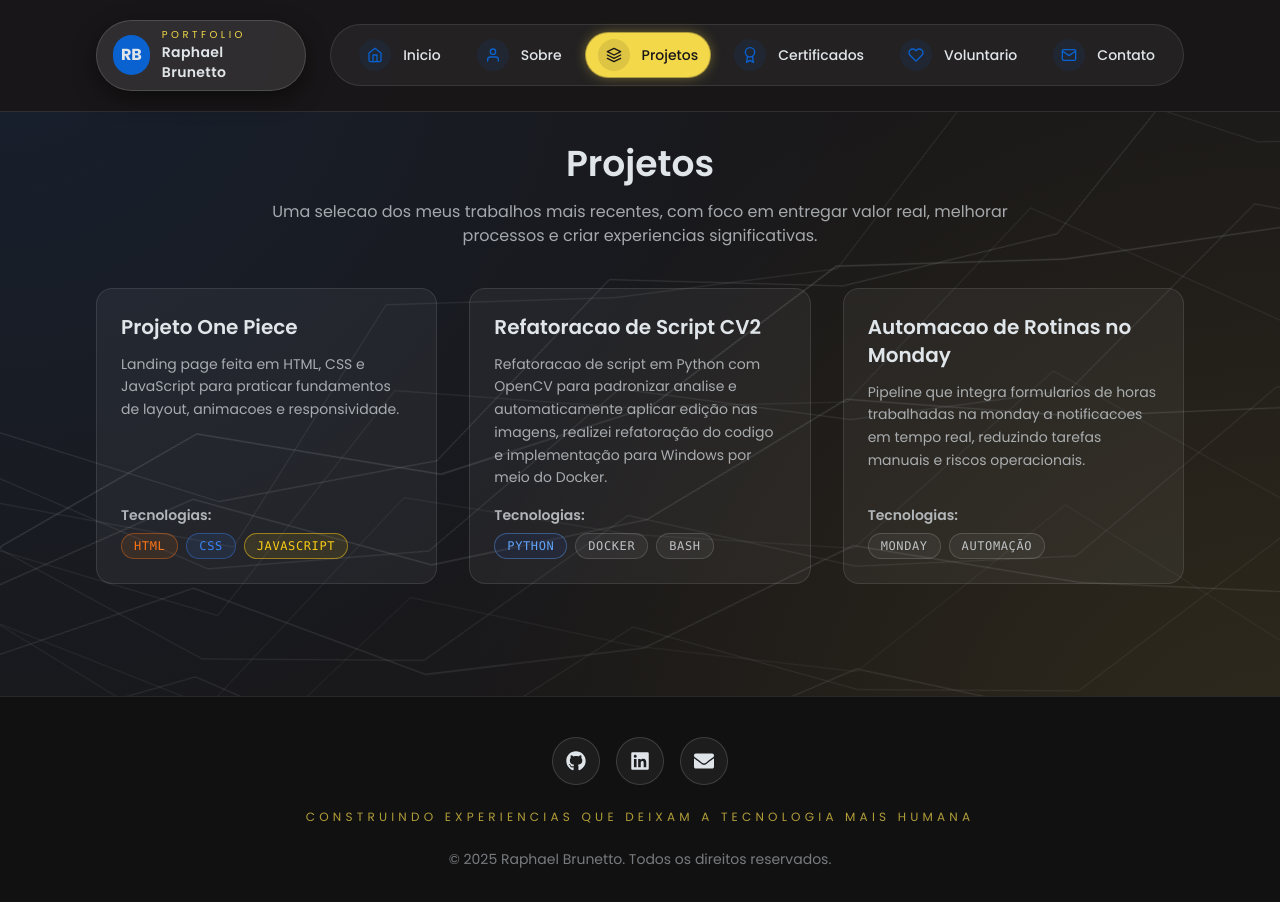
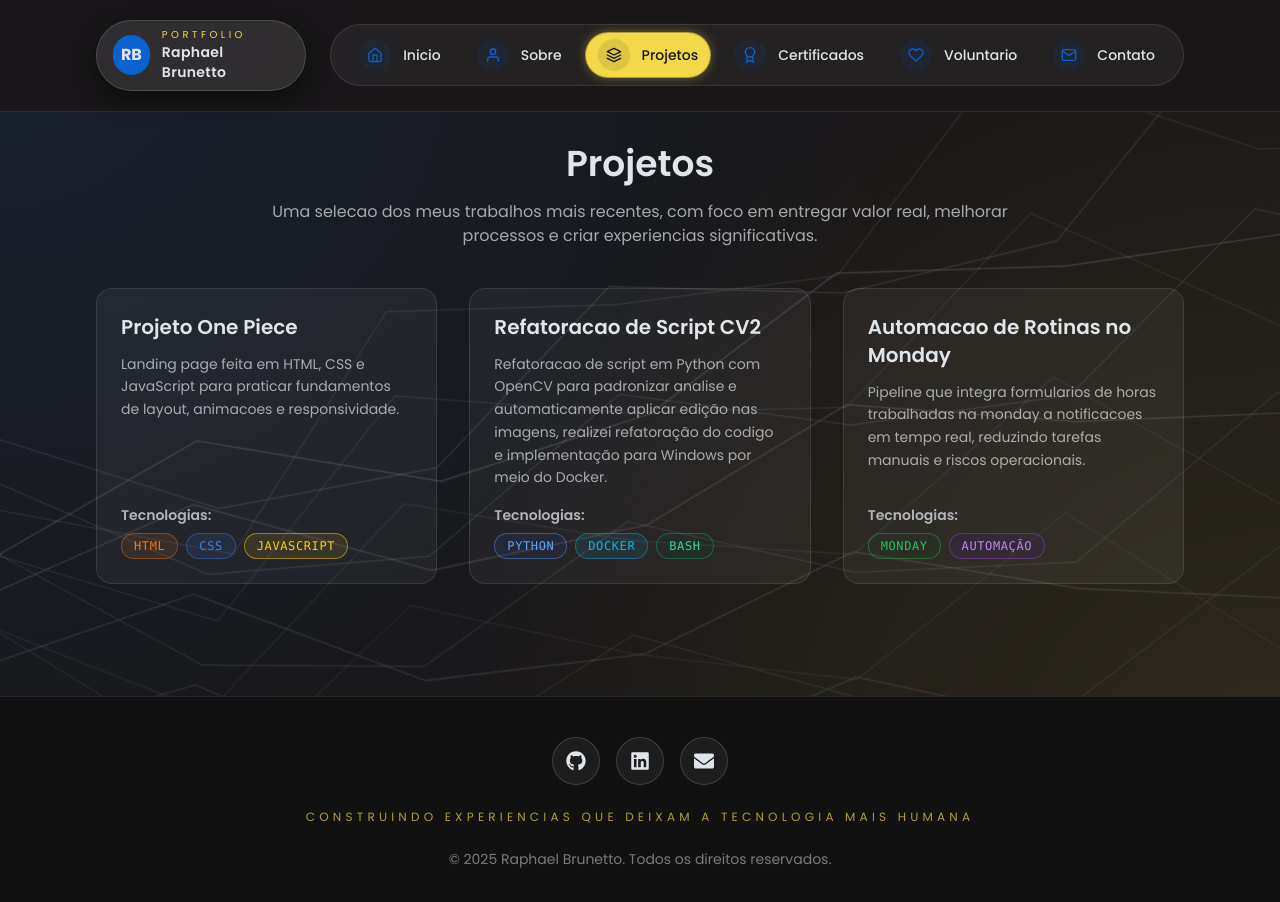
Before and after one commit to Raphabrunetto/curriculo, a Next.js app: page /projetos in a window 1280 px wide. Shown: the top 902 px of the page. Built offline with nearby package versions, Linux system fonts and the light colour scheme.

Commit message:
new functions and info atualized

```diff
--- a/package.json
+++ b/package.json
@@ -14,7 +14,6 @@
     "@tsparticles/preset-links": "^3.2.0",
     "@tsparticles/react": "^3.0.0",
     "@tsparticles/slim": "^3.9.1",
-    "framer-motion": "^12.23.21",
     "next": "15.5.4",
     "react": "19.1.0",
     "react-dom": "19.1.0",
--- a/src/app/globals.css
+++ b/src/app/globals.css
@@ -23,3 +23,97 @@ body {
   background-color: var(--color-background);
   color: var(--color-foreground);
 }
+
+@keyframes fade-in-up {
+  0% {
+    opacity: 0;
+    transform: translate3d(0, 32px, 0);
+  }
+  100% {
+    opacity: 1;
+    transform: translate3d(0, 0, 0);
+  }
+}
+
+.animate-fade-in-up {
+  opacity: 0;
+  animation-name: fade-in-up;
+  animation-duration: 0.8s;
+  animation-timing-function: ease;
+  animation-fill-mode: forwards;
+}
+
+@keyframes fade-in-soft {
+  0% {
+    opacity: 0;
+  }
+  100% {
+    opacity: var(--fade-target, 1);
+  }
+}
+
+.animate-fade-in-soft {
+  opacity: 0;
+  animation: fade-in-soft 1.2s ease forwards;
+}
+
+@keyframes spin-slow {
+  from {
+    transform: rotate(0deg);
+  }
+  to {
+    transform: rotate(360deg);
+  }
+}
+
+[data-animate="spin-slow"] {
+  animation: spin-slow 30s linear infinite;
+}
+
+@keyframes wave-float {
+  0% {
+    transform: translate3d(-50%, 0, 0) rotate(var(--wave-rotation));
+  }
+  50% {
+    transform: translate3d(-50%, 22px, 0) rotate(var(--wave-rotation));
+  }
+  100% {
+    transform: translate3d(-50%, 0, 0) rotate(var(--wave-rotation));
+  }
+}
+
+.wave-layer {
+  will-change: transform;
+  animation-name: wave-float;
+  animation-duration: var(--wave-duration, 28s);
+  animation-timing-function: ease-in-out;
+  animation-iteration-count: infinite;
+}
+
+.wave-path {
+  fill: none;
+  stroke: rgba(224, 229, 233, 0.55);
+  stroke-linecap: round;
+  stroke-linejoin: round;
+  mix-blend-mode: screen;
+  filter: blur(0.2px);
+  transition: opacity 0.4s ease;
+}
+
+@media (prefers-reduced-motion: reduce) {
+  .animate-fade-in-up,
+  .animate-fade-in-soft {
+    animation: none;
+    opacity: 1;
+    transform: none;
+  }
+
+  [data-animate="spin-slow"],
+  .wave-layer {
+    animation: none;
+  }
+
+  .wave-layer {
+    transform: translate3d(-50%, 0, 0) rotate(var(--wave-rotation));
+  }
+}
--- a/src/components/About.tsx
+++ b/src/components/About.tsx
@@ -12,7 +12,7 @@ const About = () => {
 
       <div className="rounded-3xl border border-white/10 bg-white/5 p-8 text-lg text-[#E0E5E9]/80 space-y-6 leading-relaxed shadow-[0_20px_45px_rgba(10,98,208,0.35)]">
         <p>
-          Sou estudante de Engenharia de Software pela Universidade Positivo (UP), no oitavo periodo. Nesses ultimos
+          Sou formado em Engenharia de Software pela Universidade Positivo (UP). Nos últimos
           anos mergulhei em linguagens de programacao, bancos de dados, arquitetura de aplicacoes e metodologias ageis
           como SCRUM para construir projetos mais colaborativos e previsiveis.
         </p>
--- a/src/components/Card.tsx
+++ b/src/components/Card.tsx
@@ -1,20 +1,24 @@
-const getTechColors = (tech: string) => {
-  switch (tech.toLowerCase()) {
-    case 'html':
-      return 'border border-[#F97316]/40 text-[#F97316] bg-[#F97316]/10';
-    case 'css':
-      return 'border border-[#3B82F6]/40 text-[#3B82F6] bg-[#3B82F6]/10';
-    case 'javascript':
-    case 'js':
-      return 'border border-[#FACC15]/50 text-[#FACC15] bg-[#FACC15]/10';
-    case 'python':
-      return 'border border-[#60A5FA]/40 text-[#60A5FA] bg-[#1D4ED8]/10';
-    case 'react':
-      return 'border border-[#7DD3FC]/40 text-[#7DD3FC] bg-[#0EA5E9]/10';
-    default:
-      return 'border border-white/15 text-[#E0E5E9]/80 bg-white/5';
-  }
+const normalizeTech = (tech: string) =>
+  tech
+    .normalize('NFD')
+    .replace(/[\u0300-\u036f]/g, '')
+    .toLowerCase();
+
+const techColors: Record<string, string> = {
+  html: 'border border-[#F97316]/40 text-[#F97316] bg-[#F97316]/10',
+  css: 'border border-[#3B82F6]/40 text-[#3B82F6] bg-[#3B82F6]/10',
+  javascript: 'border border-[#FACC15]/50 text-[#FACC15] bg-[#FACC15]/10',
+  js: 'border border-[#FACC15]/50 text-[#FACC15] bg-[#FACC15]/10',
+  python: 'border border-[#60A5FA]/40 text-[#60A5FA] bg-[#1D4ED8]/10',
+  react: 'border border-[#7DD3FC]/40 text-[#7DD3FC] bg-[#0EA5E9]/10',
+  docker: 'border border-[#0DB7ED]/40 text-[#0DB7ED] bg-[#0DB7ED]/10',
+  bash: 'border border-[#10B981]/40 text-[#34D399] bg-[#065F46]/10',
+  monday: 'border border-[#22C55E]/40 text-[#22C55E] bg-[#14532D]/10',
+  automacao: 'border border-[#A855F7]/35 text-[#C084FC] bg-[#4C1D95]/15',
 };
+
+const getTechColors = (tech: string) =>
+  techColors[normalizeTech(tech)] ?? 'border border-white/15 text-[#E0E5E9]/80 bg-white/5';
 
 interface CardProps {
   title: string;
--- a/src/components/Footer.tsx
+++ b/src/components/Footer.tsx
@@ -1,6 +1,5 @@
 "use client";
 
-import { motion } from 'framer-motion';
 import { FaGithub, FaLinkedin, FaEnvelope } from 'react-icons/fa';
 
 const socialLinks = [
@@ -29,21 +28,17 @@ const Footer = () => {
           {socialLinks.map((item, index) => {
             const Icon = item.icon;
             return (
-              <motion.a
+              <a
                 key={item.label}
                 href={item.href}
                 target="_blank"
                 rel="noopener noreferrer"
                 aria-label={item.label}
-                className="grid h-12 w-12 place-items-center rounded-full border border-white/15 bg-white/5 text-[#E0E5E9] transition-colors hover:border-[#0A62D0] hover:bg-[#0A62D0]/20 hover:text-[#0A62D0]"
-                initial={{ opacity: 0, y: 10 }}
-                animate={{ opacity: 1, y: 0 }}
-                transition={{ delay: 0.2 + index * 0.1, duration: 0.5 }}
-                whileHover={{ scale: 1.1 }}
-                whileTap={{ scale: 0.95 }}
+                className="grid h-12 w-12 place-items-center rounded-full border border-white/15 bg-white/5 text-[#E0E5E9] transition-transform transition-colors hover:-translate-y-1 hover:border-[#0A62D0] hover:bg-[#0A62D0]/20 hover:text-[#0A62D0] animate-fade-in-up"
+                style={{ animationDelay: `${0.2 + index * 0.1}s` }}
               >
                 <Icon size={20} />
-              </motion.a>
+              </a>
             );
           })}
         </div>
--- a/src/components/InteractiveBackground.tsx
+++ b/src/components/InteractiveBackground.tsx
@@ -1,6 +1,56 @@
 "use client";
 
-import { motion } from 'framer-motion';
+import type { CSSProperties } from 'react';
+
+type LayerConfig = {
+  top: string;
+  opacity: number;
+  rotate: number;
+  duration: number;
+};
+
+type LayerDefinition = LayerConfig & {
+  paths: { d: string; strokeWidth: number }[];
+};
+
+const SEGMENTS = 10;
+const WIDTH = 2200;
+const HEIGHT = 620;
+const OFFSETS = [0, 1, 2];
+
+const baseLayers: LayerConfig[] = [
+  { top: '8%', rotate: -18, opacity: 0.32, duration: 28 },
+  { top: '22%', rotate: -12, opacity: 0.28, duration: 32 },
+  { top: '38%', rotate: -7, opacity: 0.24, duration: 30 },
+  { top: '52%', rotate: -4, opacity: 0.2, duration: 26 },
+];
+
+const createWavePath = (offset: number) => {
+  const amplitude = 70 + offset * 18;
+  const frequency = 1.8 + offset * 0.15;
+  const phaseShift = offset * Math.PI * 0.35;
+  const baseline = HEIGHT / (2 + offset * 0.35);
+  const points: string[] = [];
+
+  for (let i = -2; i <= SEGMENTS + 2; i++) {
+    const x = (i / SEGMENTS) * WIDTH;
+    const y =
+      baseline +
+      Math.sin(i * frequency + phaseShift) * amplitude +
+      Math.sin((i + 1) * frequency * 0.6 + phaseShift) * (amplitude * 0.4);
+    points.push(`${x},${y}`);
+  }
+
+  return `M ${points.join(' L ')} L ${WIDTH} ${HEIGHT + 200} L -200 ${HEIGHT + 200} Z`;
+};
+
+const waveLayers: LayerDefinition[] = baseLayers.map((layer) => ({
+  ...layer,
+  paths: OFFSETS.map((offset) => ({
+    d: createWavePath(offset),
+    strokeWidth: 1.1 - offset * 0.2,
+  })),
+}));
 
 const InteractiveBackground = () => {
   return (
@@ -9,69 +59,39 @@ const InteractiveBackground = () => {
       <div className="absolute inset-0 bg-[radial-gradient(circle_at_bottom_right,rgba(243,216,73,0.1),transparent_55%)]" />
 
       <div className="absolute inset-0 overflow-hidden pointer-events-none">
-        {[
-          { top: '8%', rotate: -18, opacity: 0.32, duration: 28 },
-          { top: '22%', rotate: -12, opacity: 0.28, duration: 32 },
-          { top: '38%', rotate: -7, opacity: 0.24, duration: 30 },
-          { top: '52%', rotate: -4, opacity: 0.2, duration: 26 },
-        ].map((layer, index) => (
-          <motion.svg
+        {waveLayers.map((layer, index) => (
+          <svg
             key={index}
-            width="2200"
-            height="620"
-            viewBox="0 0 2200 620"
-            className="absolute left-1/2 -translate-x-1/2"
-            style={{ top: layer.top, rotate: `${layer.rotate}deg`, opacity: layer.opacity }}
+            width={WIDTH}
+            height={HEIGHT}
+            viewBox={`0 0 ${WIDTH} ${HEIGHT}`}
             preserveAspectRatio="none"
+            className="wave-layer absolute left-1/2"
+            style={
+              {
+                top: layer.top,
+                opacity: layer.opacity,
+                '--wave-duration': `${layer.duration}s`,
+                '--wave-rotation': `${layer.rotate}deg`,
+              } as CSSProperties & {
+                '--wave-duration': string;
+                '--wave-rotation': string;
+              }
+            }
           >
-            {[0, 1, 2].map((offset) => {
-              const amplitude = 70 + offset * 18;
-              const frequency = 1.8 + offset * 0.15;
-              const phaseShift = offset * Math.PI * 0.35;
-              const points: string[] = [];
-              const segments = 10;
-              const width = 2200;
-              const height = 620;
-              const baseline = height / (2 + offset * 0.35);
-
-              for (let i = -2; i <= segments + 2; i++) {
-                const x = (i / segments) * width;
-                const y =
-                  baseline +
-                  Math.sin(i * frequency + phaseShift) * amplitude +
-                  Math.sin((i + 1) * frequency * 0.6 + phaseShift) * (amplitude * 0.4);
-                points.push(`${x},${y}`);
-              }
-
-              const path = `M ${points.join(' L ')} L ${width} ${height + 200} L -200 ${height + 200} Z`;
-
-              return (
-                <motion.path
-                  key={`${index}-${offset}`}
-                  d={path}
-                  fill="none"
-                  stroke="rgba(224,229,233,0.55)"
-                  strokeWidth={1.1 - offset * 0.2}
-                  strokeLinecap="round"
-                  strokeLinejoin="round"
-                  initial={{ pathLength: 0.95 }}
-                  animate={{
-                    pathLength: [0.95, 1, 0.97],
-                    strokeDashoffset: [-120 * (offset + 1), 120 * (offset + 1), -120 * (offset + 1)],
-                  }}
-                  transition={{
-                    duration: layer.duration + offset * 4,
-                    repeat: Infinity,
-                    ease: 'easeInOut',
-                  }}
-                  style={{
-                    mixBlendMode: 'screen',
-                    filter: 'blur(0.2px)',
-                  }}
-                />
-              );
-            })}
-          </motion.svg>
+            {layer.paths.map((path, pathIndex) => (
+              <path
+                key={pathIndex}
+                d={path.d}
+                className="wave-path"
+                style={
+                  {
+                    strokeWidth: path.strokeWidth,
+                  } as CSSProperties
+                }
+              />
+            ))}
+          </svg>
         ))}
       </div>
 
--- a/src/data/projects.ts
+++ b/src/data/projects.ts
@@ -19,7 +19,7 @@ export const projects: Project[] = [
     description:
       'Refatoracao de script em Python com OpenCV para padronizar analise e automaticamente aplicar edição nas imagens, realizei refatoração do codigo e implementação para Windows por meio do Docker.',
     techs: ['Python', 'Docker', 'BASH'],
-    link: '#',
+    link: 'https://github.com/Raphabrunetto/AutoEditDeImg',
   },
 
   {
```
Also changed, not shown: src/components/Hero.tsx (+20 -41 lines).
